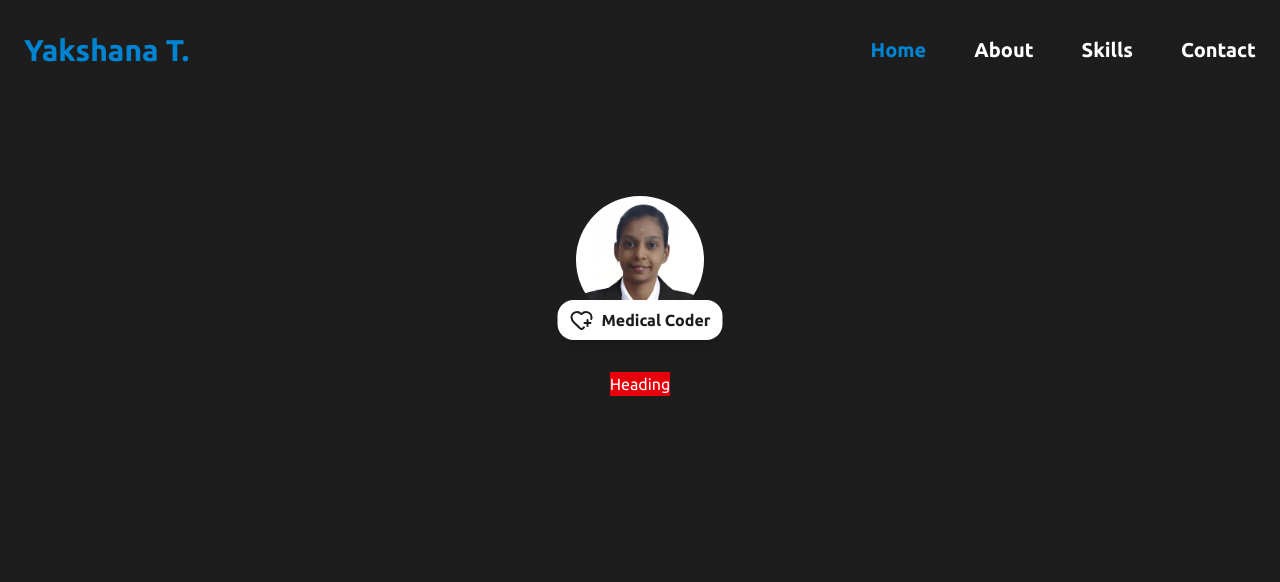
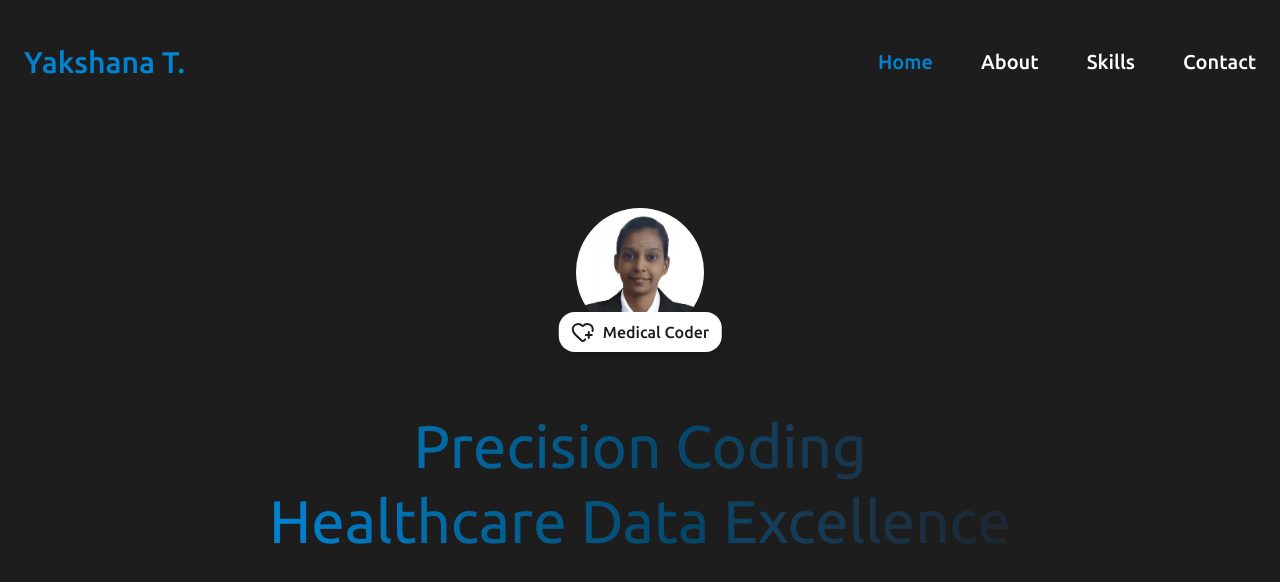
Before and after one commit to BadBoy-Github/Portfolio-Y, a React (Vite) app: page / in a window 1280 px wide. Shown: the top 582 px of the page. Built offline with nearby package versions, Linux system fonts and the light colour scheme.

Commit message:
heading title changes

```diff
--- a/src/components/Header.jsx
+++ b/src/components/Header.jsx
@@ -4,8 +4,8 @@ const Header = () => {
   return (
     <>
       <div className=" text-white p-6 container mx-auto">
-        <div className="flex items-center justify-between mt-2">
-          <div className="font-extrabold text-3xl">
+        <div className="flex items-center justify-between mt-5">
+          <div className="font-medium text-3xl">
             <a
               href="/"
               className="text-sky-600 py-1 transition-colors duration-200"
@@ -18,7 +18,7 @@ const Header = () => {
               <li>
                 <a
                   href="/"
-                  className="py-1 text-md font-semibold text-sky-600 transition-colors duration-200"
+                  className="py-1 text-md font-medium text-sky-600 transition-colors duration-200"
                 >
                   Home
                 </a>
@@ -26,7 +26,7 @@ const Header = () => {
               <li>
                 <a
                   href="/about"
-                  className="py-1 text-md font-semibold hover:text-sky-600 transition-colors duration-200"
+                  className="py-1 text-md font-medium hover:text-sky-600 transition-colors duration-200"
                 >
                   About
                 </a>
@@ -34,7 +34,7 @@ const Header = () => {
               <li>
                 <a
                   href="#"
-                  className="py-1 text-md font-semibold hover:text-sky-600 transition-colors duration-200"
+                  className="py-1 text-md font-medium hover:text-sky-600 transition-colors duration-200"
                 >
                   Skills
                 </a>
@@ -42,7 +42,7 @@ const Header = () => {
               <li>
                 <a
                   href="#"
-                  className="py-1 text-md font-semibold hover:text-sky-600 transition-colors duration-200"
+                  className="py-1 text-md font-medium hover:text-sky-600 transition-colors duration-200"
                 >
                   Contact
                 </a>
--- a/src/components/LandingPage.jsx
+++ b/src/components/LandingPage.jsx
@@ -7,20 +7,25 @@ const LandingPage = () => {
     <>
       <div className="text-white p-6 container mx-auto mt-20">
         <div className="flex items-center justify-center flex-col space-y-12">
-          <div className=" relative">
+          <div className=" relative group">
             <div className="flex">
               <img
                 src="/public/hero.jpg"
                 alt="Hero image"
-                className="w-32 h-32 rounded-full"
+                className="w-32 h-32 rounded-full group-hover:scale-105 transition-all duration-300"
               />
             </div>
-            <span className="absolute -bottom-4 left-1/2 text-sm transform -translate-x-1/2 whitespace-nowrap text-[#1d1d1d] bg-white px-3 py-2 rounded-2xl shadow-lg flex items-center">
+            <span className="absolute -bottom-4 left-1/2 text-sm transform -translate-x-1/2 whitespace-nowrap text-[#1d1d1d] bg-white px-3 py-2 rounded-2xl shadow-lg flex items-center cursor-pointer">
               <HeartPlus className="mr-2 size-6 text-[#1d1d1d] rounded-full" />
-              <p className="text-base font-semibold">Medical Coder</p>
+              <p className="text-base font-medium">Medical Coder</p>
             </span>
           </div>
-          <div className="bg-red-600">Heading</div>
+          <div className="py-6 px-8 mx-4 md:mx-10">
+            <h1 className="text-3xl md:text-4xl lg:text-6xl bg-clip-text text-transparent bg-gradient-to-r from-sky-600 via-sky-800/80 to-gray-800/80 text-center leading-tight">
+              <span className="block">Precision Coding</span>
+              <span className="block">Healthcare Data Excellence</span>
+            </h1>
+          </div>
         </div>
       </div>
     </>
```
